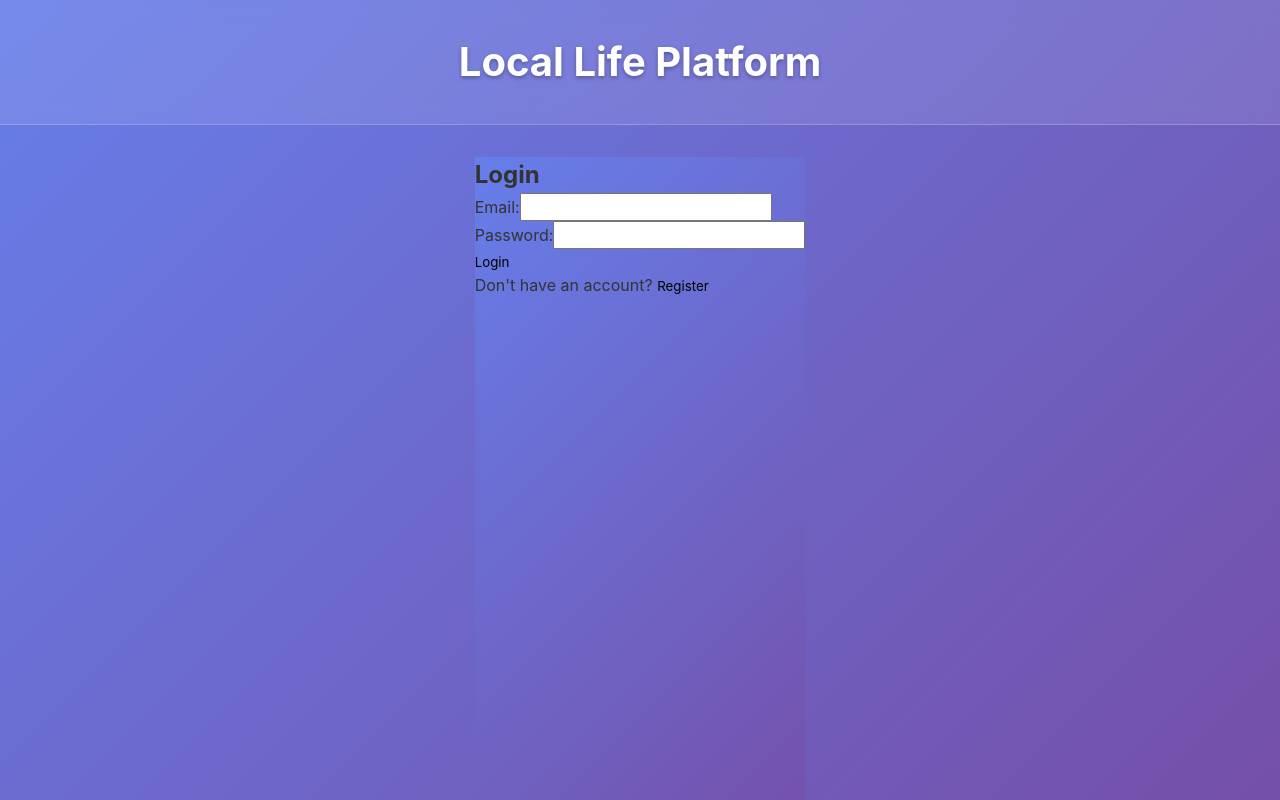
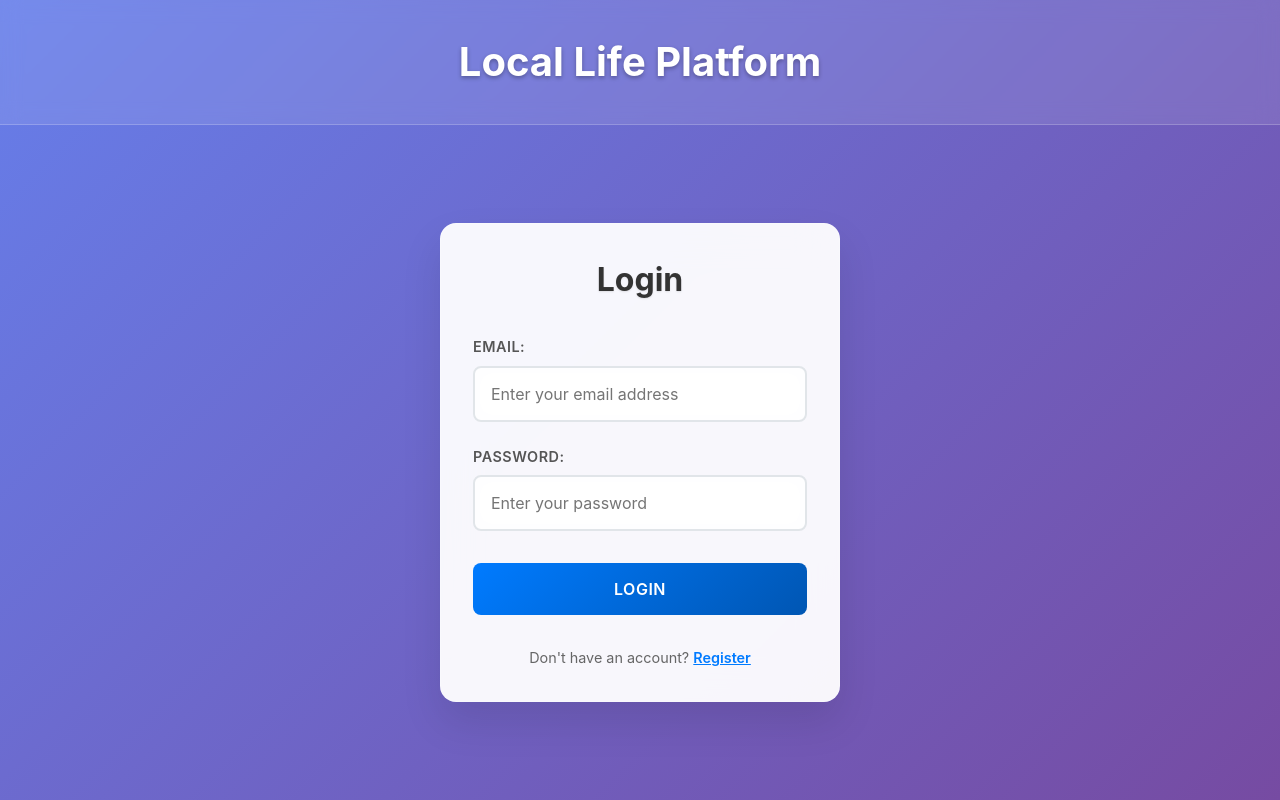
Before and after one commit to VitalzAqua/local-life, a React (Create React App) app in the folder frontend/: page / in a window 1280 px wide. Built offline with nearby package versions, Linux system fonts and the light colour scheme; no server answers.

Commit message:
Update Auth.js

```diff
--- a/frontend/src/components/Auth.js
+++ b/frontend/src/components/Auth.js
@@ -1,6 +1,7 @@
 import React, { useState } from 'react';
 import apiService from '../services/apiService';
 import { storeUserSession } from '../utils/auth';
+import styles from './Auth.module.css';
 
 const Auth = ({ onLogin }) => {
   const [isLogin, setIsLogin] = useState(true);
@@ -47,55 +48,65 @@ const Auth = ({ onLogin }) => {
   };
 
   return (
-    <div className="auth-container">
-      <h2>{isLogin ? 'Login' : 'Register'}</h2>
-      {error && <div className="error-message">{error}</div>}
+    <div className={styles.authContainer}>
+      <h2 className={styles.title}>{isLogin ? 'Login' : 'Register'}</h2>
+      {error && <div className={styles.errorMessage}>{error}</div>}
 
-      <form onSubmit={handleSubmit}>
+      <form className={styles.form} onSubmit={handleSubmit}>
         {!isLogin && (
-          <div className="form-group">
-            <label>Name:</label>
+          <div className={styles.formGroup}>
+            <label className={styles.label}>Name:</label>
             <input
+              className={styles.input}
               type="text"
               name="name"
               value={formData.name}
               onChange={handleChange}
               required={!isLogin}
+              placeholder="Enter your full name"
             />
           </div>
         )}
 
-        <div className="form-group">
-          <label>Email:</label>
+        <div className={styles.formGroup}>
+          <label className={styles.label}>Email:</label>
           <input
+            className={styles.input}
             type="email"
             name="email"
             value={formData.email}
             onChange={handleChange}
             required
+            placeholder="Enter your email address"
           />
         </div>
 
-        <div className="form-group">
-          <label>Password:</label>
+        <div className={styles.formGroup}>
+          <label className={styles.label}>Password:</label>
           <input
+            className={styles.input}
             type="password"
             name="password"
             value={formData.password}
             onChange={handleChange}
             required
+            placeholder="Enter your password"
           />
         </div>
 
-        <button type="submit" disabled={isLoading}>
+        <button
+          className={`${styles.submitButton} ${isLoading ? styles.loading : ''}`}
+          type="submit"
+          disabled={isLoading}
+        >
           {isLoading ? 'Please wait...' : (isLogin ? 'Login' : 'Register')}
         </button>
       </form>
 
-      <p>
+      <p className={styles.switchText}>
         {isLogin ? "Don't have an account? " : "Already have an account? "}
         <button
-          className="link-button"
+          className={styles.linkButton}
           onClick={() => setIsLogin(!isLogin)}
         >
           {isLogin ? 'Register' : 'Login'}
```
